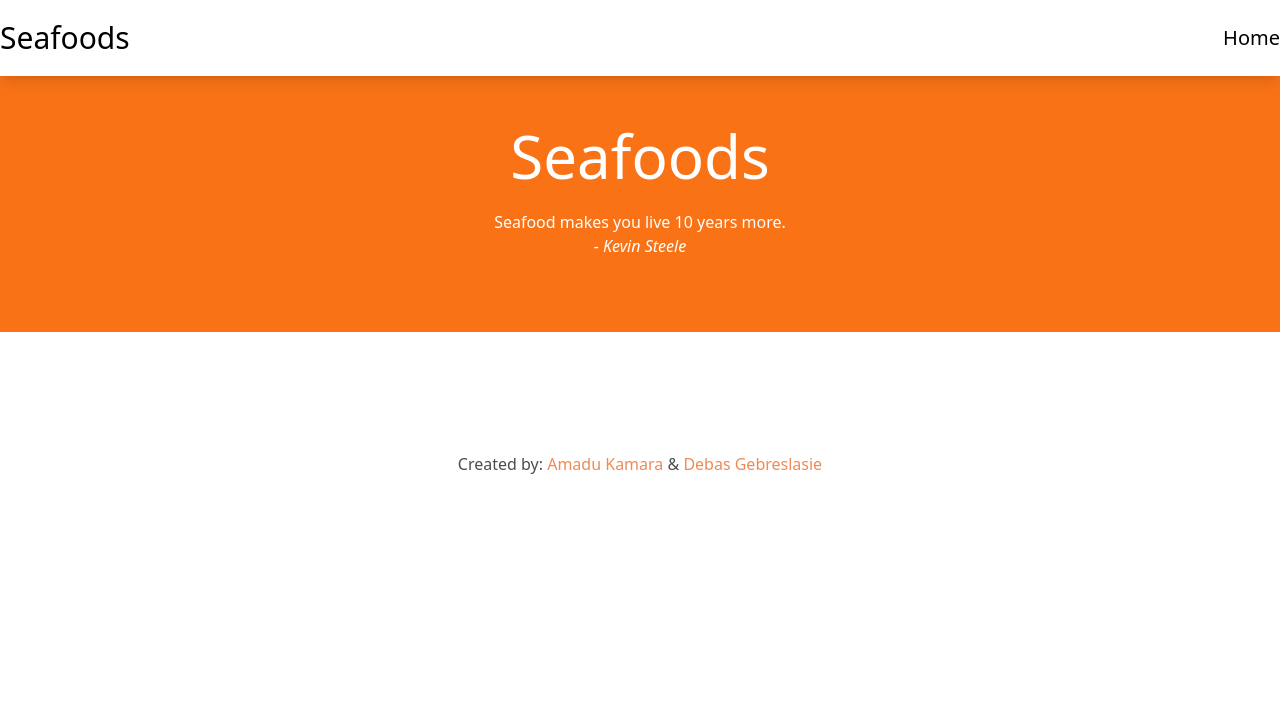
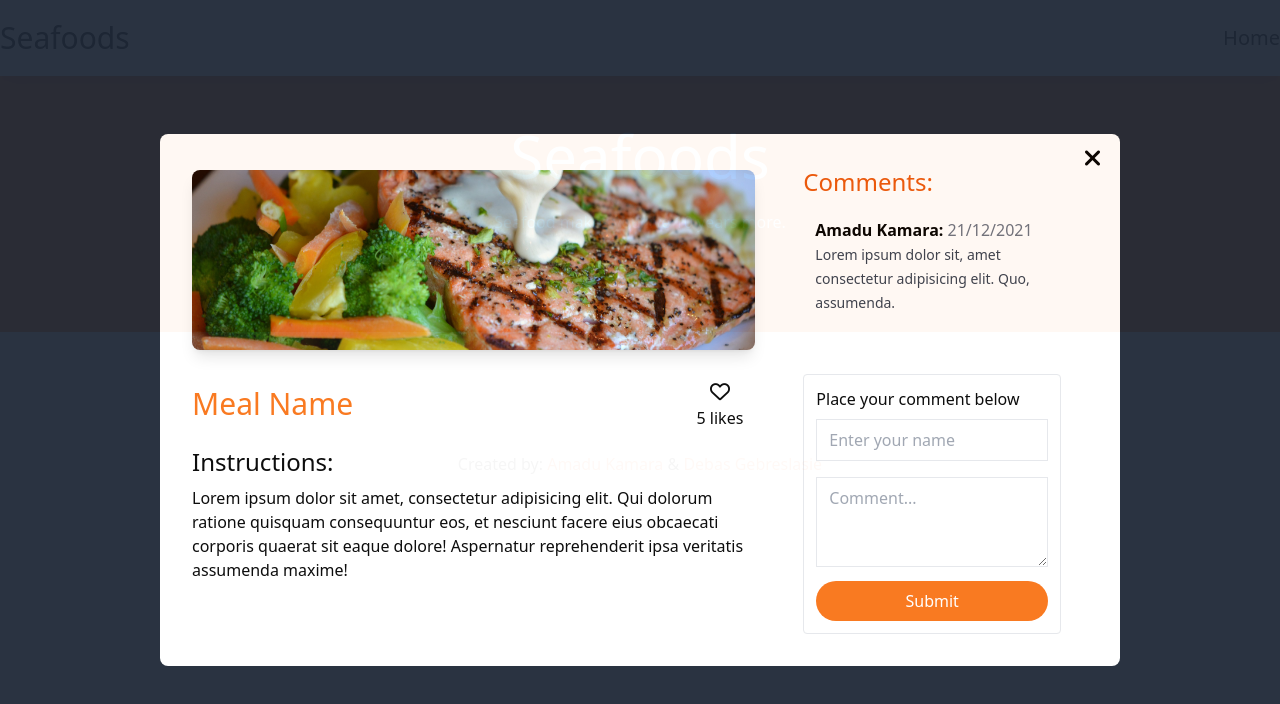
Before and after one commit to AmaduKamara/seafoods-app, a website built with webpack: page src/index.html in a window 1280 px wide. Built offline with nearby package versions, Linux system fonts and the light colour scheme; no server answers.

Commit message:
Add modal popup structure

```diff
--- a/src/index.html
+++ b/src/index.html
@@ -41,7 +41,90 @@
     <section
       class="mt-8 container mx-auto foods-list flex flex-wrap justify-center"
     ></section>
+    <!-- Popup Modal Structure -->
+    <div
+      class="
+        meal-details-overlay
+        flex
+        justify-center
+        items-center
+        bg-gray-800
+        fixed
+        top-0
+        left-0
+        w-full
+        h-full
+        opacity-95
+        z-50
+      "
+    >
+      <div class="meal-details w-3/4 my-10 bg-white rounded-lg p-2 z-50 opacity-100">
+        <!-- close btn -->
+        <button type="button" class="float-right mr-3">
+          <i class="fa fa-close text-2xl hover:text-red-300"></i>
+        </button>
 
+        <!-- Meal contents -->
+        <div class="meal-details-content flex">
+          <div class="w-2/3 pt-2 pb-4 px-6">
+            <div class="recipe-meal-image flex justify-center mt-5">
+              <img
+                src="./seafood.jpg"
+                alt="Meal name"
+                class="w-full h-2/5 rounded-lg shadow-lg"
+              />
+            </div>
+            <div class="mt-2">
+              <div class="flex justify-between items-center my-4">
+                <h3 class="text-3xl text-orange-500 mt-5 mb-2">Meal Name</h3>
+                <div class="flex flex-col items-center mt-3">
+                  <i class="far fa-heart text-xl hover:text-orange-500"></i>
+                  <span class="mx-3">5 likes</span>
+                </div>
+              </div>
+              <h4 class="text-2xl">Instructions:</h4>
+              <p class="my-2">
+                Lorem ipsum dolor sit amet, consectetur adipisicing elit. Qui
+                dolorum ratione quisquam consequuntur eos, et nesciunt facere
+                eius obcaecati corporis quaerat sit eaque dolore! Aspernatur
+                reprehenderit ipsa veritatis assumenda maxime!
+              </p>
+            </div>
+          </div>
+          <div class="w-1/3 p-6">
+            <h3 class="text-2xl text-orange-600">Comments:</h3>
+            <div >
+              <ul class="max-h-64 overflow-y-auto p-3">
+                <li class="my-2">
+                  <span class="font-semibold">Amadu Kamara: </span>
+                  <span class="text-gray-500">21/12/2021</span> <br />
+                  <span class="text-gray-700 text-sm"
+                    >Lorem ipsum dolor sit, amet consectetur adipisicing elit.
+                    Quo, assumenda.</span
+                  >
+                </li>
+              </ul>
+              <form class="border p-3 mt-10 rounded">
+                <h4>Place your comment below</h4>
+                <input
+                  type="text"
+                  placeholder="Enter your name"
+                  class="border my-2 py-2 px-3 w-full"
+                />
+                <textarea
+                  placeholder="Comment..."
+                  id="comment-text"
+                  cols="20"
+                  rows="3"
+                  class="border my-2 py-2 px-3 w-full"
+                ></textarea>
+                <button type="submit" class="bg-orange-500 py-2 px-10 w-full text-white rounded-full">Submit</button>
+              </form>
+            </div>
+          </div>
+        </div>
+      </div>
+    </div>
     <footer class="mt-16 py-6 w-full">
       <div class="container mx-auto">
         <p class="text-center opacity-70">
```
